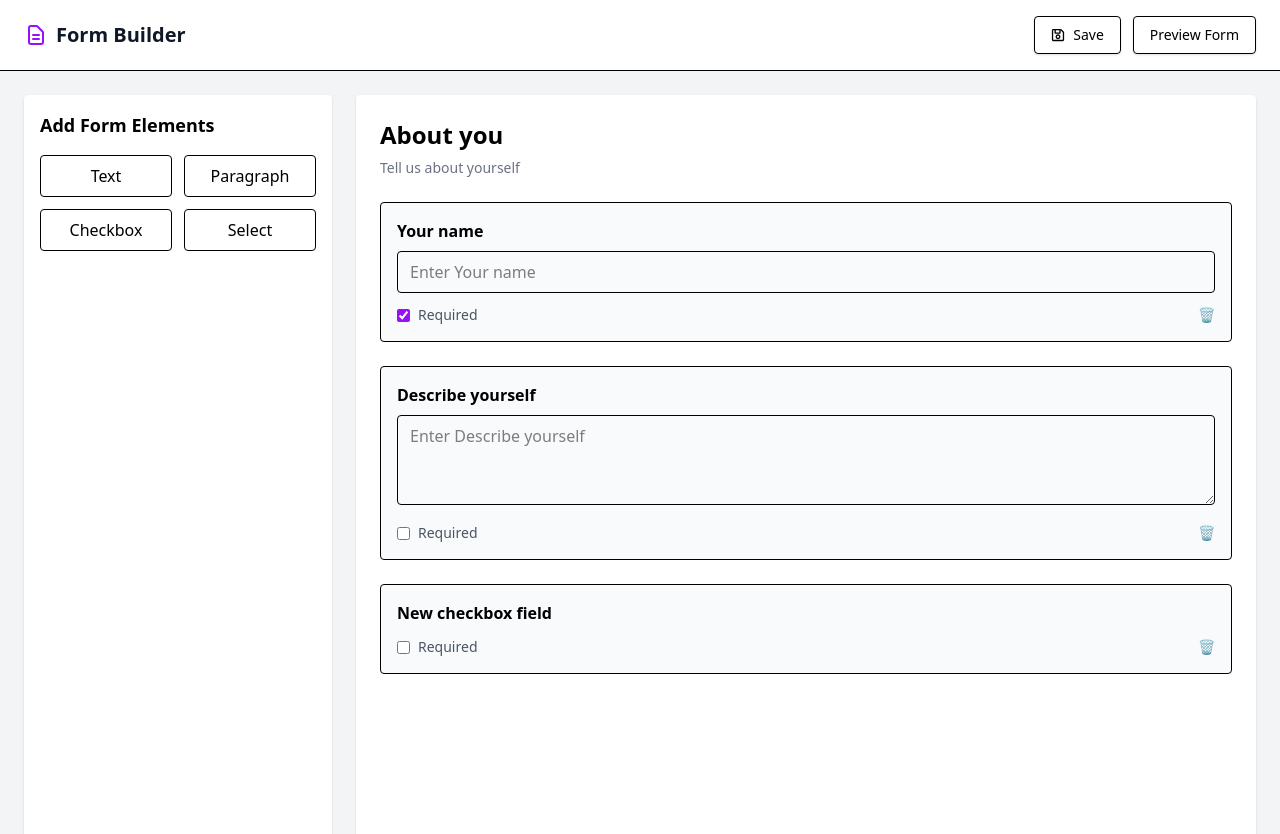
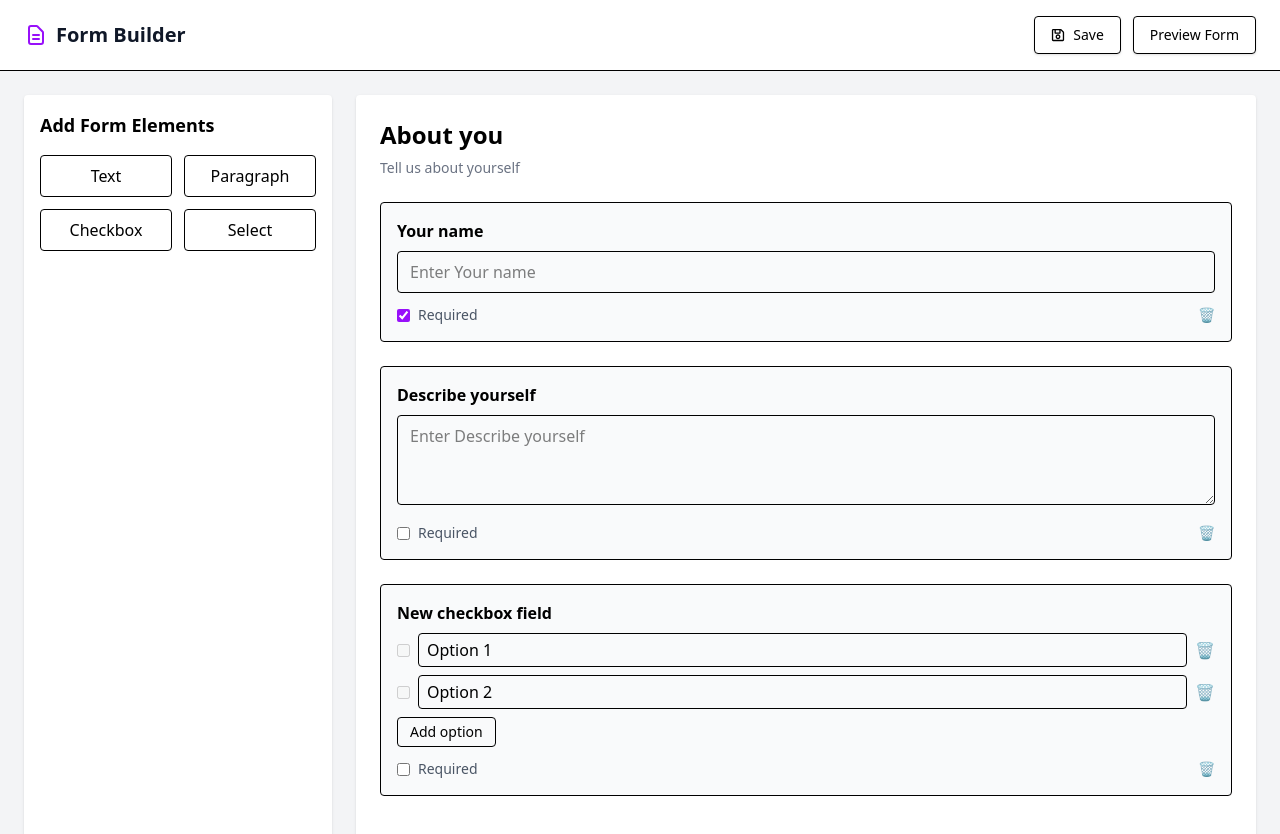
Before and after one commit to xquisite0/google-forms-clone, a React (Vite) app: page / in a window 1280 px wide. Both pictures are taken after a click on the button "Checkbox". Shown: the top 834 px of the page. Built offline with nearby package versions, Linux system fonts and the light colour scheme.

Commit message:
Finish form builder

```diff
--- a/src/pages/FormBuilder.jsx
+++ b/src/pages/FormBuilder.jsx
@@ -46,12 +46,49 @@
     };
 
     if (type === "checkbox" || type === "select") {
-      newField.options = [];
+      newField.options = ["Option 1", "Option 2"];
     }
 
     setForm((prev) => ({
       ...prev,
       elements: [...prev.elements, newField],
+    }));
+  };
+
+  const updateOption = (id, index, newOption) => {
+    setForm((prev) => ({
+      ...prev,
+      elements: prev.elements.map((f) => {
+        if (f.id === id) {
+          f.options[index] = newOption;
+        }
+        return f;
+      }),
+    }));
+  };
+
+  const addOption = (id) => {
+    setForm((prev) => ({
+      ...prev,
+      elements: prev.elements.map((f) =>
+        f.id === id
+          ? { ...f, options: [...f.options, `Option ${f.options.length + 1}`] }
+          : f
+      ),
+    }));
+  };
+
+  const removeOption = (id, index) => {
+    setForm((prev) => ({
+      ...prev,
+      elements: prev.elements.map((f) =>
+        f.id === id
+          ? {
+              ...f,
+              options: f.options.filter((_, idx) => idx !== index),
+            }
+          : f
+      ),
     }));
   };
 
@@ -138,6 +175,77 @@
                 />
               )}
 
+              {field.type === "select" && (
+                <>
+                  <select className="w-full border px-3 py-2 rounded text-gray-500 bg-white">
+                    <option selected disabled>
+                      Select an option
+                    </option>
+                    {field.options.map((opt, idx) => (
+                      <option key={idx}>{opt}</option>
+                    ))}
+                  </select>
+
+                  <p className="mt-3 mb-1 text-sm font-medium">Options:</p>
+                  {field.options.map((option, index) => (
+                    <div key={index} className="flex items-center gap-2 mb-2">
+                      <input
+                        type="text"
+                        value={option}
+                        onChange={(e) =>
+                          updateOption(field.id, index, e.target.value)
+                        }
+                        className="w-full border px-2 py-1 rounded"
+                      />
+                      <button
+                        type="button"
+                        onClick={() => removeOption(field.id, index)}
+                      >
+                        🗑
+                      </button>
+                    </div>
+                  ))}
+                  <button
+                    type="button"
+                    onClick={() => addOption(field.id)}
+                    className="text-sm px-3 py-1 border rounded hover:bg-gray-100"
+                  >
+                    Add option
+                  </button>
+                </>
+              )}
+
+              {field.type === "checkbox" && (
+                <>
+                  {field.options.map((option, index) => (
+                    <div key={index} className="flex items-center gap-2 mb-2">
+                      <input type="checkbox" disabled />
+                      <input
+                        type="text"
+                        value={option}
+                        onChange={(e) =>
+                          updateOption(field.id, index, e.target.value)
+                        }
+                        className="w-full border px-2 py-1 rounded"
+                      />
+                      <button
+                        type="button"
+                        onClick={() => removeOption(field.id, index)}
+                      >
+                        🗑
+                      </button>
+                    </div>
+                  ))}
+                  <button
+                    type="button"
+                    onClick={() => addOption(field.id)}
+                    className="text-sm px-3 py-1 border rounded hover:bg-gray-100"
+                  >
+                    Add option
+                  </button>
+                </>
+              )}
+
               <div className="flex justify-between items-center mt-3 text-sm text-gray-600">
                 <label className="flex items-center gap-2">
                   <input
@@ -145,6 +253,7 @@
                     checked={field.required}
                     className="accent-purple-600"
                     onClick={() => toggleRequired(field.id)}
+                    readOnly
                   />
                   Required
                 </label>
```
